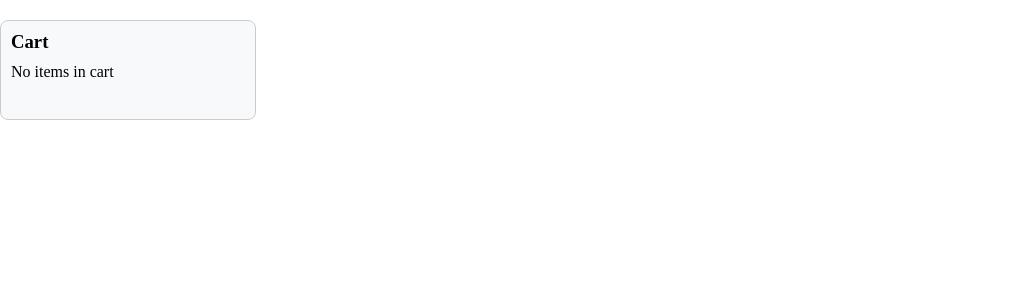
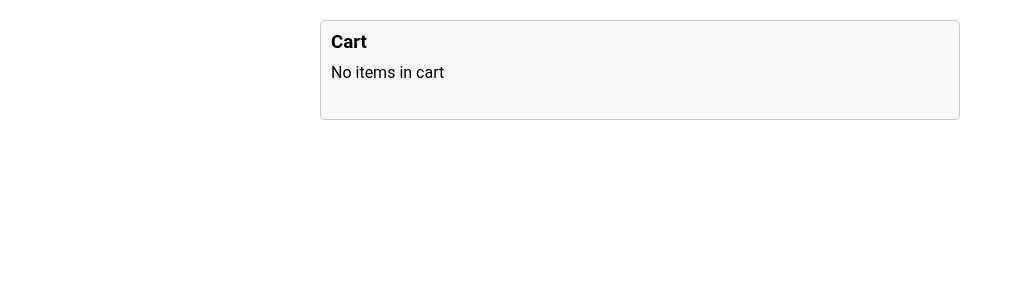
Before and after one commit to shivaprasadyanala/fitness_center, a React (Create React App) app: page /cart in a window 1280 px wide. Shown: the top 300 px of the page, without its empty margins (0-1023 px from the left). Built offline with nearby package versions, Linux system fonts and the light colour scheme.

Commit message:
added required changes to cart and welcome

```diff
--- a/src/Components/Cart/Cart.jsx
+++ b/src/Components/Cart/Cart.jsx
@@ -1,33 +1,65 @@
-import React, { useState, useContext } from 'react'
-import { cartContext } from '../MyRoutes/MyRoutes'
+import React, { useContext } from 'react';
+import { cartContext } from '../MyRoutes/MyRoutes';
+
 const Cart = ({ length }) => {
-  // const [cart, setCart] = useState([])
-  const { cartItems, removeFromCart } = useContext(cartContext)
-  const services = cartItems.services
-  console.log(services);
+  const { cartItems, removeFromCart } = useContext(cartContext);
+  const services = cartItems.services;
+
+  const cartContainerStyle = {
+    display: 'flex',
+    flexDirection: 'column',
+    justifyContent: 'center',
+    alignItems: 'center',
+    height: '100%',
+    fontFamily: 'Roboto,sans-serif',
+  };
+
+  const cartStyle = {
+    width: '50%',
+    border: '1px solid #ccc',
+    borderRadius: '5px',
+    padding: '10px',
+    backgroundColor: '#f9f9f9',
+  };
+
+  const itemStyle = {
+    display: 'flex',
+    justifyContent: 'space-between',
+    alignItems: 'center',
+    marginBottom: '5px',
+  };
+
+  const buttonStyle = {
+    backgroundColor: 'red',
+    color: '#fff',
+    border: 'none',
+    padding: '5px 10px',
+    borderRadius: '3px',
+    cursor: 'pointer',
+  };
 
   return (
-    <div className="cart">
-      {/* {length} */}
-      <h3>Cart</h3>
-      {services.length > 0 ?
+    <div className="cart-container" style={cartContainerStyle}>
+      <div className="cart" style={cartStyle}>
+        <h3><b>Cart</b></h3>
+        {services.length > 0 ? (
           <div>
-          {cartItems.centername}
+            <b>{cartItems.centername}</b>
             {services.map((service, index) => (
-            <div key={index}>
-
-              {service}{' '}
-              <button className="removeFromCartButton" onClick={() => removeFromCart(index)}>
+              <div key={index} style={itemStyle}>
+                {service}
+                <button className="removeFromCartButton" style={buttonStyle} onClick={() => removeFromCart(index)}>
                   Remove
                 </button>
               </div>
             ))}
           </div>
-        : (
+        ) : (
           <p>No items in cart</p>
         )}
       </div>
-  )
-}
+    </div>
+  );
+};
 
-export default Cart
+export default Cart;
--- a/src/Components/WelcomePage/Welcome.jsx
+++ b/src/Components/WelcomePage/Welcome.jsx
@@ -12,7 +12,7 @@ const Welcome = () => {
     <div className="welcome-text">
      <h1>Welcome to Fitness Hub</h1>
      <p>Your ultimate partner to find your dream fitness center</p>
-     <button className="cta-button">Get Started</button>
+     <a href="/signup"><button className="cta-button" >Get Started</button></a>
     </div>
    </div>
   </div>
--- a/src/Components/WelcomePage/welcome.css
+++ b/src/Components/WelcomePage/welcome.css
@@ -1,5 +1,3 @@
-/* welcome.css */
-
 .welcome-container {
   display: flex;
   justify-content: center;
@@ -35,6 +33,7 @@
   border-radius: 4px;
   cursor: pointer;
   transition: background-color 0.3s ease;
+  margin-top:20px;
 }
 
 .cta-button:hover {
```
Lines whose indentation alone changed are shown as unchanged.
